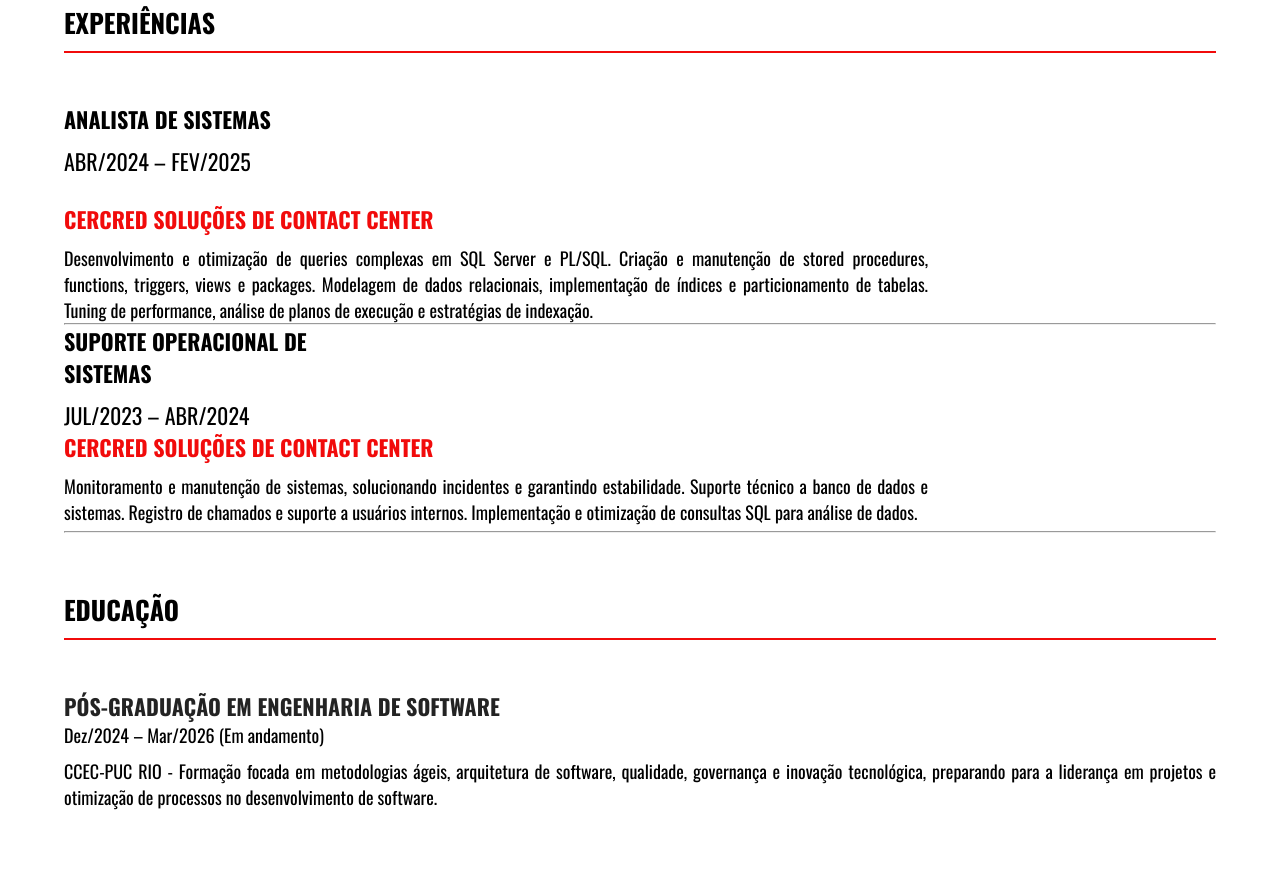
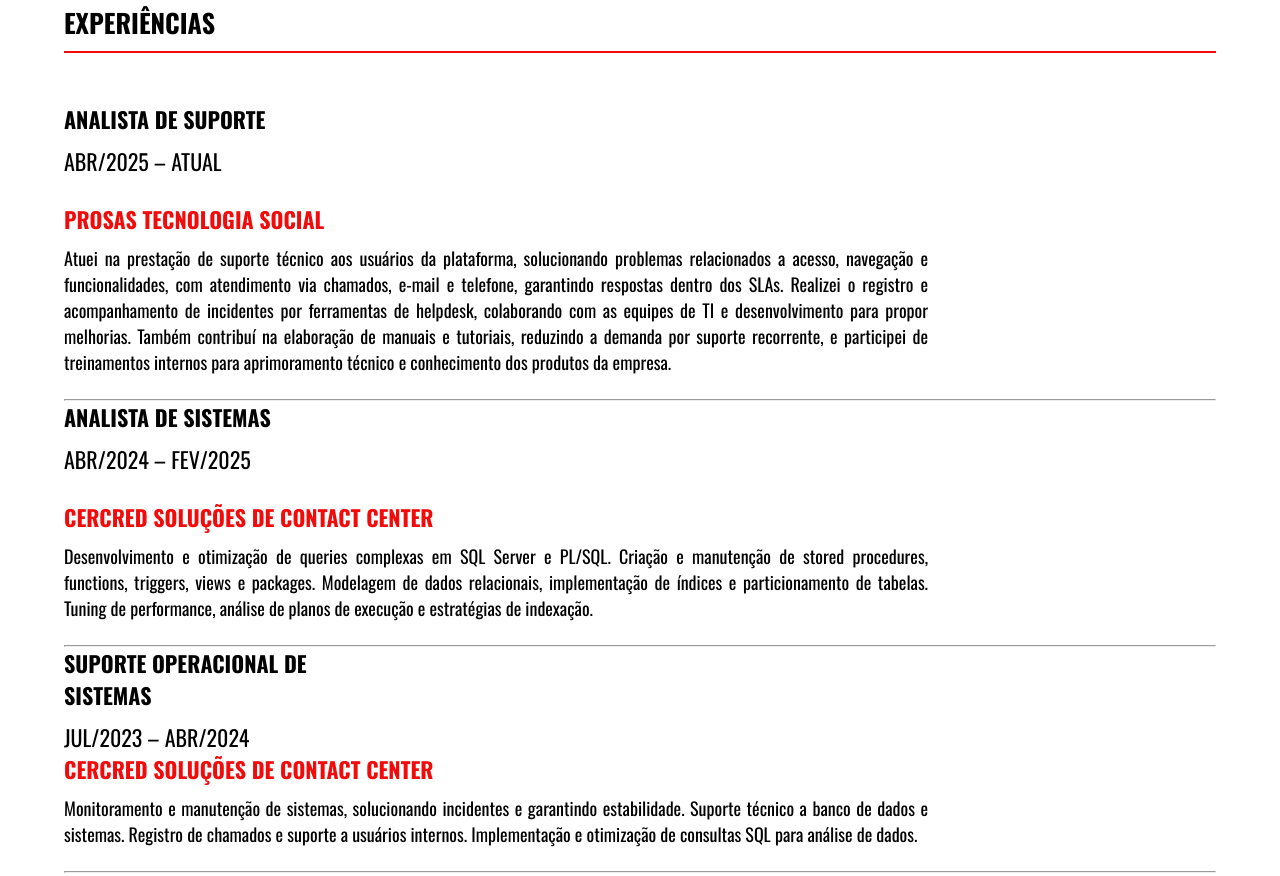
Before and after one commit to jaugustoguerra/meu-curriculo, a plain HTML site: page index.html in a window 1280 px wide. Shown: the part 526-1402 px from the top of the page. Drawn offline with nearby package versions, Linux system fonts and the light colour scheme.

Commit message:
melhorias e atualizações

```diff
--- a/index.html
+++ b/index.html
@@ -35,6 +35,19 @@
             <div class="h-itens">
                 <div class="item">
                     <div class="work">
+                        <h2>Analista de Suporte</h2>
+                        <p>Abr/2025 – Atual</p>
+                    </div>
+                    <div class="description">
+                        <h2>Prosas Tecnologia Social</h2>
+                        <p>
+                            Atuei na prestação de suporte técnico aos usuários da plataforma, solucionando problemas relacionados a acesso, navegação e funcionalidades, com atendimento via chamados, e-mail e telefone, garantindo respostas dentro dos SLAs. Realizei o registro e acompanhamento de incidentes por ferramentas de helpdesk, colaborando com as equipes de TI e desenvolvimento para propor melhorias. Também contribuí na elaboração de manuais e tutoriais, reduzindo a demanda por suporte recorrente, e participei de treinamentos internos para aprimoramento técnico e conhecimento dos produtos da empresa.
+                        </p><br>
+                    </div>
+                    <hr>
+            <div class="h-itens">
+                <div class="item">
+                    <div class="work">
                         <h2>Analista de Sistemas</h2>
                         <p>Abr/2024 – Fev/2025</p>
                     </div>
@@ -42,7 +55,7 @@
                         <h2>Cercred Soluções de Contact Center</h2>
                         <p>
                             Desenvolvimento e otimização de queries complexas em SQL Server e PL/SQL. Criação e manutenção de stored procedures, functions, triggers, views e packages. Modelagem de dados relacionais, implementação de índices e particionamento de tabelas. Tuning de performance, análise de planos de execução e estratégias de indexação.
-                        </p>
+                        </p><br>
                     </div>
                     <hr>
                 </div>
@@ -55,7 +68,7 @@
                         <h2>Cercred Soluções de Contact Center</h2>
                         <p>
                             Monitoramento e manutenção de sistemas, solucionando incidentes e garantindo estabilidade. Suporte técnico a banco de dados e sistemas. Registro de chamados e suporte a usuários internos. Implementação e otimização de consultas SQL para análise de dados.
-                        </p>
+                        </p><br>
                     </div>
                     <hr>
                 </div>
@@ -173,7 +186,7 @@
             </div>
             <div class="w-100 item">
                 <h2>Curriculo:</h2>
-                <a href="https://drive.google.com/file/d/1r1I6MBrBLr2_f8llzwM5m7hvAZ7-RWaH/view?usp=sharing" target="_blank">
+                <a href="https://drive.google.com/file/d/1haPlxwXisK4HJ2oMYPqqsskoZRX5EjOb/view?usp=sharing" target="_blank">
                     <p>Download Curriculo</p>
                 </a>
             </div>
```
